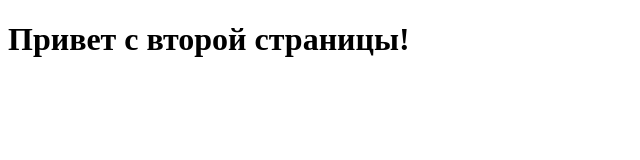
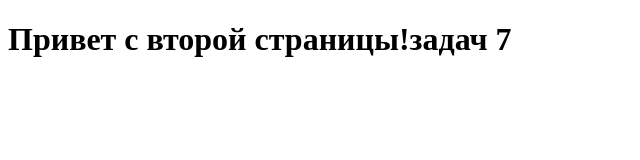
Before and after one commit to semin774-coder/semin774.github.io, a plain HTML site: page page2.html in a window 1280 px wide. Shown: the whole page, without its empty margins (0-640 px from the left). Drawn offline with Linux system fonts and the light colour scheme.

Commit message:
Update page2.html

```diff
--- a/page2.html
+++ b/page2.html
@@ -8,7 +8,7 @@
 
 </head>
 <body>
-    <h1>Привет с второй страницы!</h1>
+    <h1>Привет с второй страницы!задач 7</h1>
 
     </body>
 </html>
```
